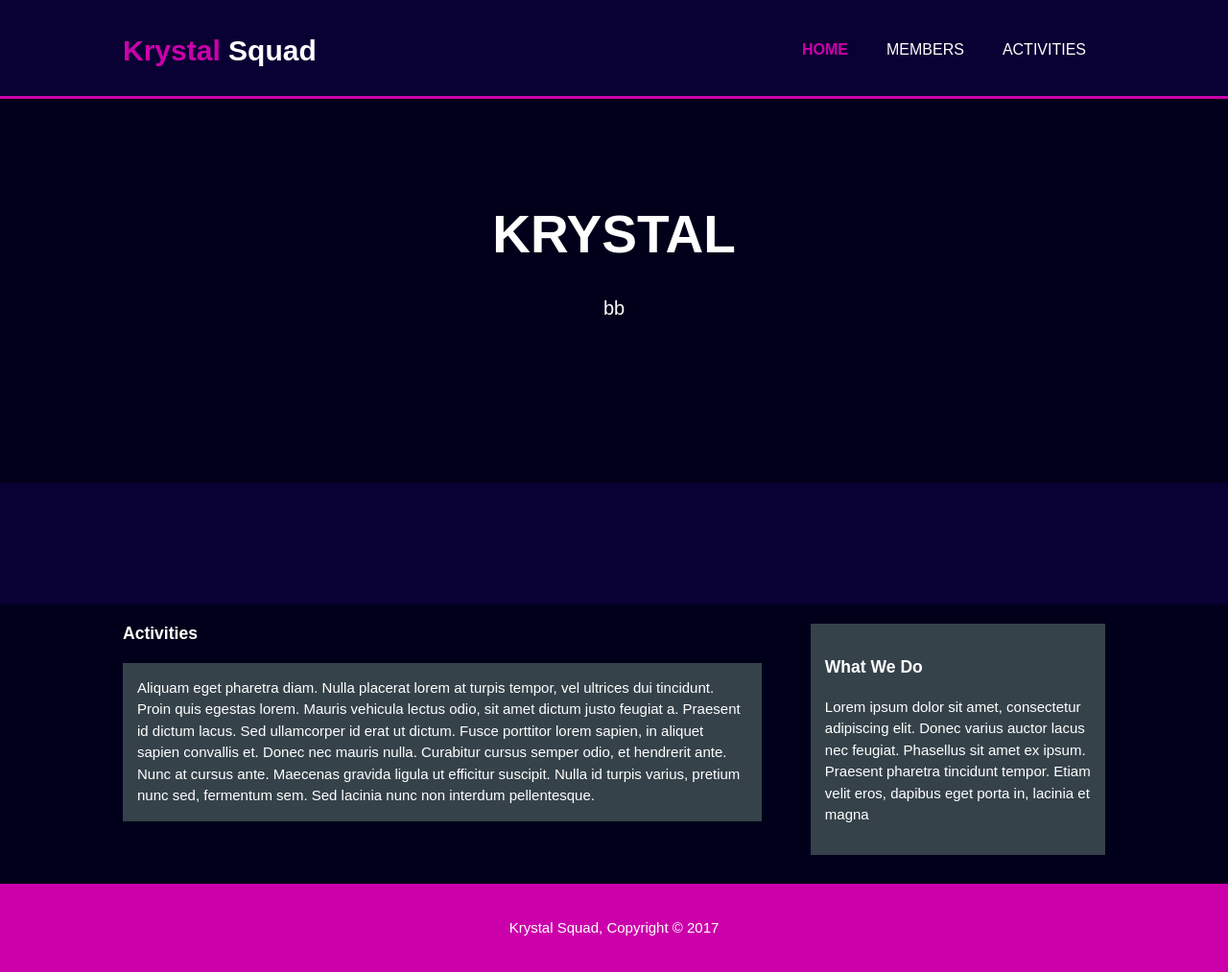
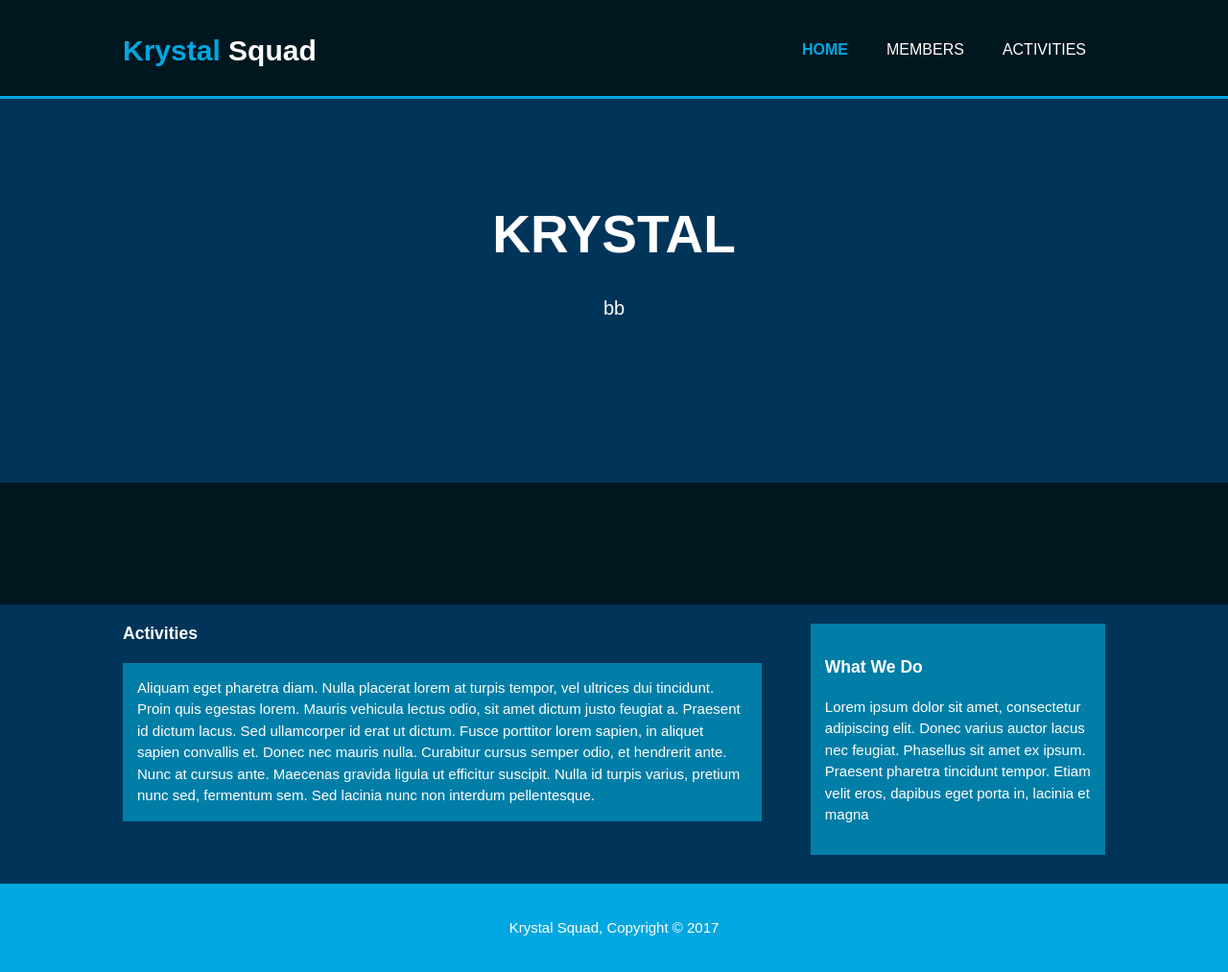
Before and after one commit to zeyux/krystal-stream, a plain HTML site: page index.html in a window 1280 px wide. Shown: the whole page at 96% size. Drawn offline with Linux system fonts and the light colour scheme.

Commit message:
Update style.css

```diff
--- a/css/style.css
+++ b/css/style.css
@@ -2,7 +2,7 @@ body{
   font: 15px/1.5 Arial, Helvetica,sans-serif;
   padding:0;
   margin:0;
-  background-color:#00001a;
+  background-color:#003459;
 }
 
 /* Global */
@@ -28,7 +28,7 @@ ul{
 
 .dark{
   padding:15px;
-  background:#35424a;
+  background:#007EA7;
   color:#ffffff;
   margin-top:10px;
   margin-bottom:10px;
@@ -36,11 +36,11 @@ ul{
 
 /* Header **/
 header{
-  background:#090033;
+  background:#00171F;
   color:#ffffff;
   padding-top:30px;
   min-height:70px;
-  border-bottom:#cc00aa 3px solid;
+  border-bottom:#00A7E1 3px solid;
 }
 
 header a{
@@ -70,7 +70,7 @@ header nav{
 }
 
 header .highlight, header .current a{
-  color:#cc00aa;
+  color:#00A7E1;
   font-weight:bold;
 }
 
@@ -101,7 +101,7 @@ header a:hover{
 #newsletter{
   padding:15px;
   color:#ffffff;
-  background:#090033
+  background:#00171F
 }
 
 #newsletter h1{
@@ -170,7 +170,7 @@ footer{
   padding:20px;
   margin-top:20px;
   color:#ffffff;
-  background-color:#cc00aa;
+  background-color:#00A7E1;
   text-align: center;
 }
 
```
